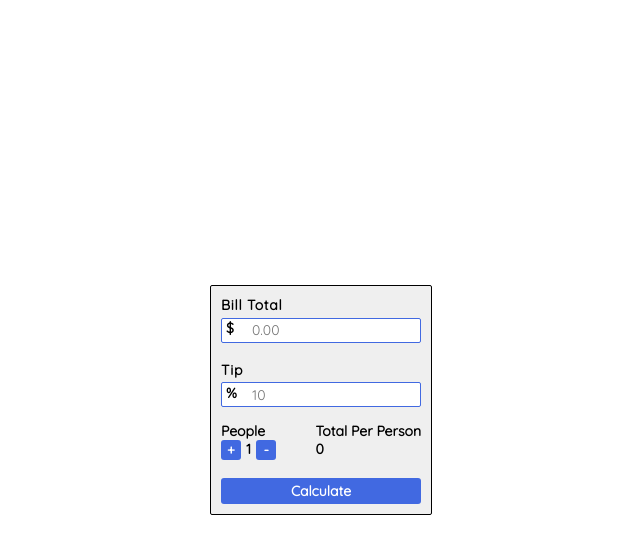
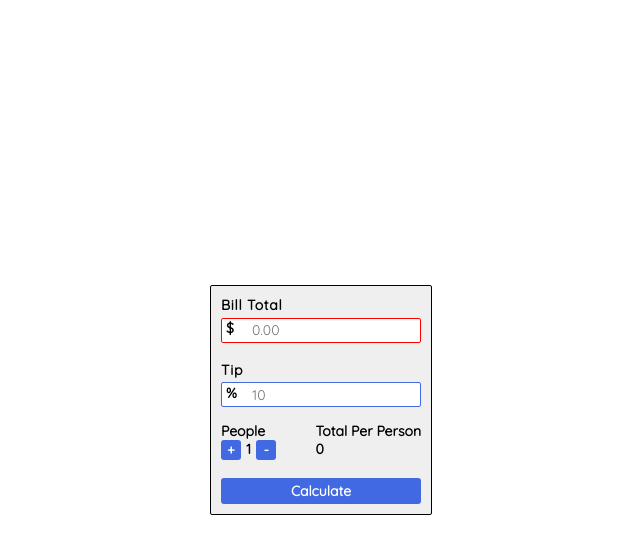
Before and after one commit to DeepakisDemigod/Tip-Calculator, a plain HTML site: page index.html in a window 1280 px wide. In both pictures the pointer is over the input "0.00". Shown: the whole page, without its empty margins (319-959 px from the left). Drawn offline with Linux system fonts and the light colour scheme.

Commit message:
Update style.css

```diff
--- a/style.css
+++ b/style.css
@@ -8,9 +8,12 @@
     font-family: 'Quicksand', sans-serif;
 }
 
-input,
+input:hover {
+   border: 1px solid  red;
+}
+
 button:hover {
-    border: 1px solid yellow;
+    border: 1px solid red;
 }
 
 body {
```
